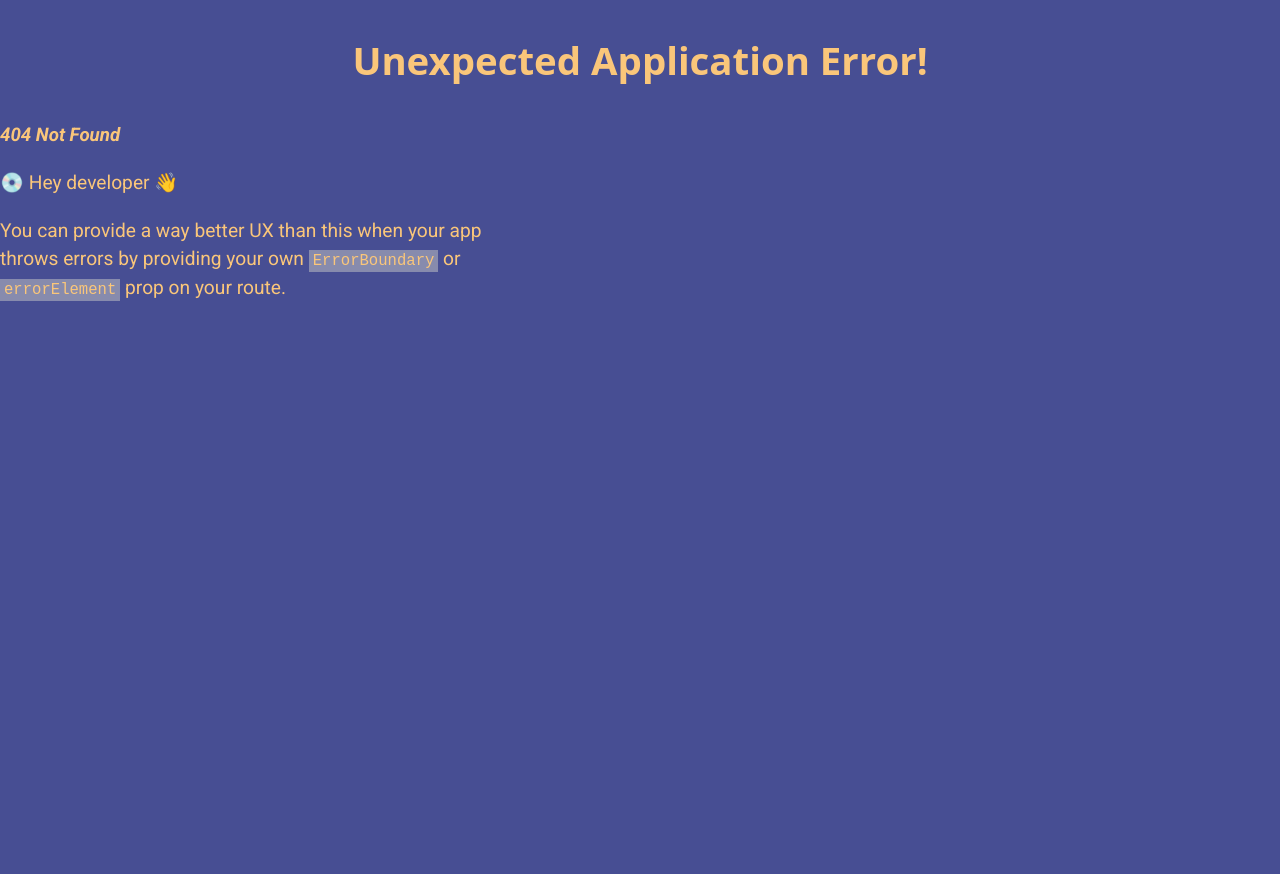
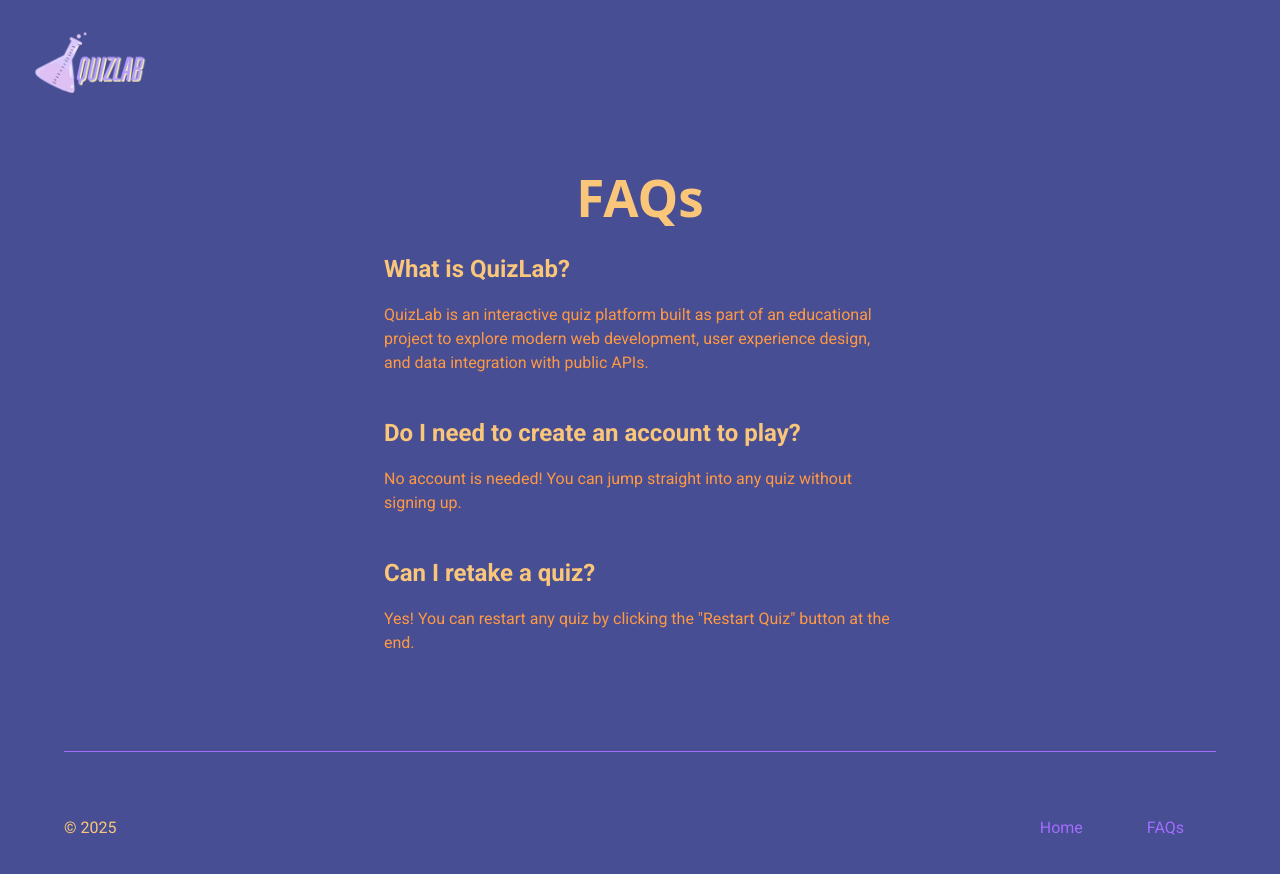
Before and after one commit to kiwifruit47/QuizLab, a React (Vite) app: page /quiz-lab/faqs in a window 1280 px wide. Before the commit this address had no page. Shown: the top 874 px of the page. Before the commit the page ends 832 px from the top, so only its background shows below. Built offline with nearby package versions, Linux system fonts and the light colour scheme; a web font is replaced by a local one.

Commit message:
fixed typo in routing links

```diff
--- a/src/components/Footer/Footer.tsx
+++ b/src/components/Footer/Footer.tsx
@@ -8,8 +8,8 @@ function Footer() {
             <div className='footer_container'>
                 <span>© 2025</span>
                 <div>
-                    <Link to='/quizlab/'>Home</Link>
-                    <Link to='/quizlab/faqs'>FAQs</Link>
+                    <Link to='/quiz-lab/'>Home</Link>
+                    <Link to='/quiz-lab/faqs'>FAQs</Link>
                 </div>
             </div>
         </>
--- a/src/components/Quiz/Quiz.tsx
+++ b/src/components/Quiz/Quiz.tsx
@@ -71,7 +71,7 @@ export const Quiz = ({ apiUrl }: Props) => {
             <p className='score'>Your score: {score} / {questions.length}</p>
             <button id='restart_btn' onClick={restartQuiz} style={{marginBottom: '1em'}}>↻ Restart Quiz</button>
             <span style={{color: '#EDB7ED', marginBottom: '1em'}}>or</span>
-            <Link to='/' style={{color: '#EDB7ED', fontWeight: 'bold'}}>Click here to go to home page</Link>
+            <Link to='/quiz-lab/' style={{color: '#EDB7ED', fontWeight: 'bold'}}>Click here to go to home page</Link>
           </div>
         );
       }
--- a/src/pages/Art.tsx
+++ b/src/pages/Art.tsx
@@ -5,7 +5,7 @@ import { Quiz } from '../components/Quiz/Quiz'
 export const Art = () => {
   return (
     <>
-      <Link to='/quizlab/'><img src="src/assets/QuizLab.png" alt="logo" /></Link>
+      <Link to='/quiz-lab/'><img src="src/assets/QuizLab.png" alt="logo" /></Link>
       <Quiz apiUrl = {"https://opentdb.com/api.php?amount=5&category=25&difficulty=easy"}></Quiz>
     </>
   )
--- a/src/pages/ErrorRoute/ErrorRoute.tsx
+++ b/src/pages/ErrorRoute/ErrorRoute.tsx
@@ -6,7 +6,7 @@ export const ErrorRoute = () => {
     <div className='error_container'>
         <h1>Oops...the page you're looking for doesn't seem to exist</h1>
         <img id='img404' src="src/assets/404-error.png" alt="404 error image" />
-        <Link to='/quizlab/' className='back_link'>Click here to go back to home page</Link>
+        <Link to='/quiz-lab/' className='back_link'>Click here to go back to home page</Link>
     </div>
   )
 }
--- a/src/pages/FAQs/FAQs.tsx
+++ b/src/pages/FAQs/FAQs.tsx
@@ -12,7 +12,7 @@ export const FAQs = () => {
   }
   return (
     <>
-    <Link to='/quizlab/'><img src="src/assets/QuizLab.png" alt="logo" /></Link>
+    <Link to='/quiz-lab/'><img src="src/assets/QuizLab.png" alt="logo" /></Link>
     <div className='faq_container'>
       <h1>FAQs</h1>
       <div className='faq_item'>
--- a/src/pages/Geography.tsx
+++ b/src/pages/Geography.tsx
@@ -4,7 +4,7 @@ import { Link } from 'react-router-dom'
 export const Geography = () => {
   return (
     <>
-      <Link to='/quizlab/'><img src="src/assets/QuizLab.png" alt="logo" /></Link>
+      <Link to='/quiz-lab/'><img src="src/assets/QuizLab.png" alt="logo" /></Link>
       <Quiz apiUrl = {"https://opentdb.com/api.php?amount=5&category=22&difficulty=easy"}></Quiz>
     </>
   )
--- a/src/pages/History.tsx
+++ b/src/pages/History.tsx
@@ -4,7 +4,7 @@ import { Quiz } from '../components/Quiz/Quiz'
 export const History = () => {
   return (
     <>
-      <Link to='/quizlab/'><img src="src/assets/QuizLab.png" alt="logo" /></Link>
+      <Link to='/quiz-lab/'><img src="src/assets/QuizLab.png" alt="logo" /></Link>
       <Quiz apiUrl = {"https://opentdb.com/api.php?amount=5&category=23&difficulty=easy"}></Quiz>
     </>
   )
--- a/src/pages/Literature.tsx
+++ b/src/pages/Literature.tsx
@@ -4,7 +4,7 @@ import { Quiz } from '../components/Quiz/Quiz'
 export const Literature = () => {
   return (
     <>
-      <Link to='/quizlab/'><img src="src/assets/QuizLab.png" alt="logo" /></Link>
+      <Link to='/quiz-lab/'><img src="src/assets/QuizLab.png" alt="logo" /></Link>
       <Quiz apiUrl = {"https://opentdb.com/api.php?amount=5&category=10&difficulty=easy"}></Quiz>
     </>
   )
--- a/src/pages/Movies.tsx
+++ b/src/pages/Movies.tsx
@@ -4,7 +4,7 @@ import { Quiz } from '../components/Quiz/Quiz'
 export const Movies = () => {
   return (
     <>
-      <Link to='/quizlab/'><img src="src/assets/QuizLab.png" alt="logo" /></Link>
+      <Link to='/quiz-lab/'><img src="src/assets/QuizLab.png" alt="logo" /></Link>
       <Quiz apiUrl = {"https://opentdb.com/api.php?amount=5&category=11&difficulty=easy"}></Quiz>
     </>
   )
--- a/src/pages/Music.tsx
+++ b/src/pages/Music.tsx
@@ -4,7 +4,7 @@ import { Link } from 'react-router-dom'
 export const Music = () => {
   return (
     <>
-      <Link to='/quizlab/'><img src="src/assets/QuizLab.png" alt="logo" /></Link>
+      <Link to='/quiz-lab/'><img src="src/assets/QuizLab.png" alt="logo" /></Link>
       <Quiz apiUrl = {"https://opentdb.com/api.php?amount=5&category=12&difficulty=easy"}></Quiz>
     </>
   )
```
Also changed, not shown: src/main.tsx (+8 -8 lines).
